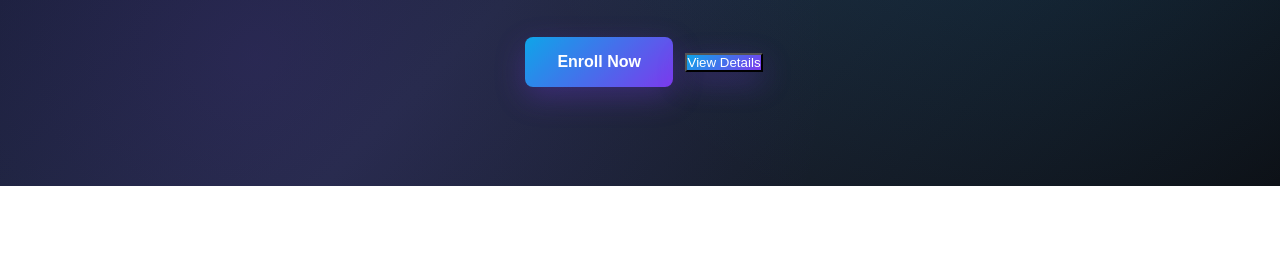
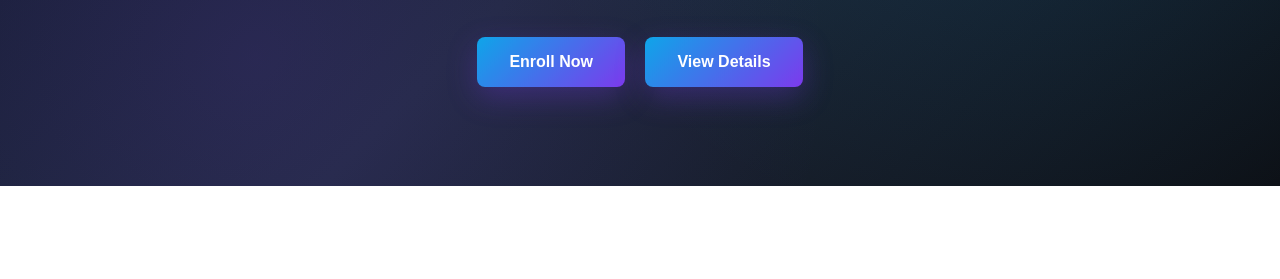
Before and after one commit to tejpalchannel/tuition-classes, a plain HTML site: page index.html in a window 1280 px wide. Shown: the part 454-733 px from the top of the page. Drawn offline with Linux system fonts and the light colour scheme.

Commit message:
Update index.html

```diff
--- a/index.html
+++ b/index.html
@@ -423,7 +423,7 @@
                 Helping students understand concepts clearly, practice regularly, and prepare confidently for their exams.
             </p>
             <button class="btn btn-primary" onclick="document.querySelector('.contact-section').scrollIntoView({behavior: 'smooth'})">Enroll Now</button>
-              <button class="btn-primary" onclick="window.location.href='https://darsh-learning-academy.bolt.host/'">View Details</button>
+              <button class="btn btn-primary" onclick="window.location.href='https://darsh-learning-academy.bolt.host/'">View Details</button>
         </div>
     </section>
 
```
